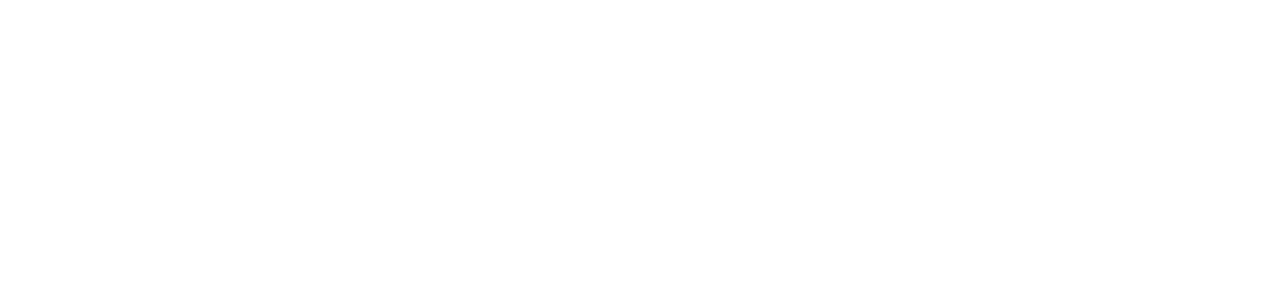
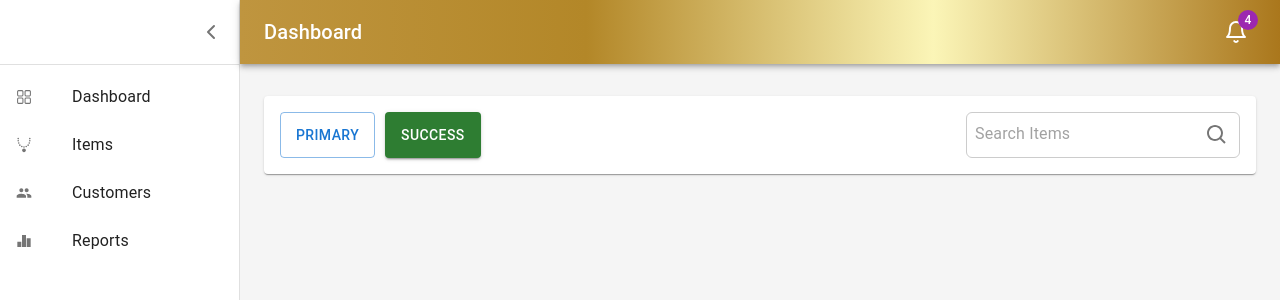
Before and after one commit to khimasanka/jewellery-app, a React (Vite) app in the folder jewellery-app-frontend/: page /dashboard/items in a window 1280 px wide. Before the commit this address had no page. Shown: the top 300 px of the page. Built offline with nearby package versions, Linux system fonts and the light colour scheme; the HTML template or start-up script is replaced by a standard one.

Commit message:
item page search bar make

```diff
--- a/jewellery-app-frontend/src/App.jsx
+++ b/jewellery-app-frontend/src/App.jsx
@@ -2,6 +2,7 @@
 import Login from './components/auth/Login.jsx'
 import Dashboard from "./components/dashboard/Dashboard";
 import {Route, Routes} from "react-router-dom";
+import Items from "./components/dashboard/Items/Items.jsx";
 
 function App() {
   return (
@@ -9,6 +10,7 @@
       <Route path="/" element={<Login/>}/>
       <Route path="/dashboard" element={<Dashboard/>}>
         <Route index element={<Login />} />
+        <Route path="items" element={<Items />} />
       </Route>
     </Routes>
   )
--- a/jewellery-app-frontend/src/components/dashboard/Dashboard.jsx
+++ b/jewellery-app-frontend/src/components/dashboard/Dashboard.jsx
@@ -14,7 +14,7 @@
 import Grid from '@mui/material/Grid';
 import Paper from '@mui/material/Paper';
 import {FiMenu,FiChevronLeft,FiBell} from 'react-icons/fi';
-import { mainListItems } from './listItems/ListItems.jsx';
+import { mainListItems } from './list/ListItems.jsx';
 import {Outlet} from "react-router-dom";
 
 const drawerWidth = 240;
--- /dev/null
+++ b/jewellery-app-frontend/src/components/dashboard/Items/Items.jsx
@@ -0,0 +1,49 @@
+import Grid from "@mui/material/Grid";
+import Paper from "@mui/material/Paper";
+import Button from "@mui/material/Button";
+import {Input, InputAdornment, InputBase} from "@mui/material";
+import {BiSearch} from "react-icons/bi";
+import TextField from "@mui/material/TextField";
+import IconButton from "@mui/material/IconButton";
+
+const Items = () =>{
+  return(
+    <div>
+      <Grid item xs={12} md={8} lg={9}>
+        <Paper
+          sx={{
+            p: 2,
+            display: 'flex',
+            flexDirection: 'rows',
+            justifyContent: 'space-between',
+          }}
+
+        >
+          <div style={{
+            display: 'flex',
+            gap:10
+          }}>
+            <Button variant="outlined">Primary</Button>
+            <Button variant="contained" color="success">Success</Button>
+          </div>
+
+          <div style={{
+            border: '1px solid #ccc',
+            borderRadius:6
+          }}>
+            <InputBase
+              sx={{ ml: 1, flex: 1 }}
+              placeholder="Search Items"
+              inputProps={{ 'aria-label': 'search items' }}
+            />
+            <IconButton type="button" sx={{ p: '10px' }} aria-label="search">
+              <BiSearch />
+            </IconButton>
+          </div>
+        </Paper>
+      </Grid>
+    </div>
+  )
+}
+
+export default Items
```
Also changed, not shown: jewellery-app-frontend/src/components/dashboard/list/ListItems.jsx (renamed from jewellery-app-frontend/src/components/dashboard/listItems/ListItems.jsx).
